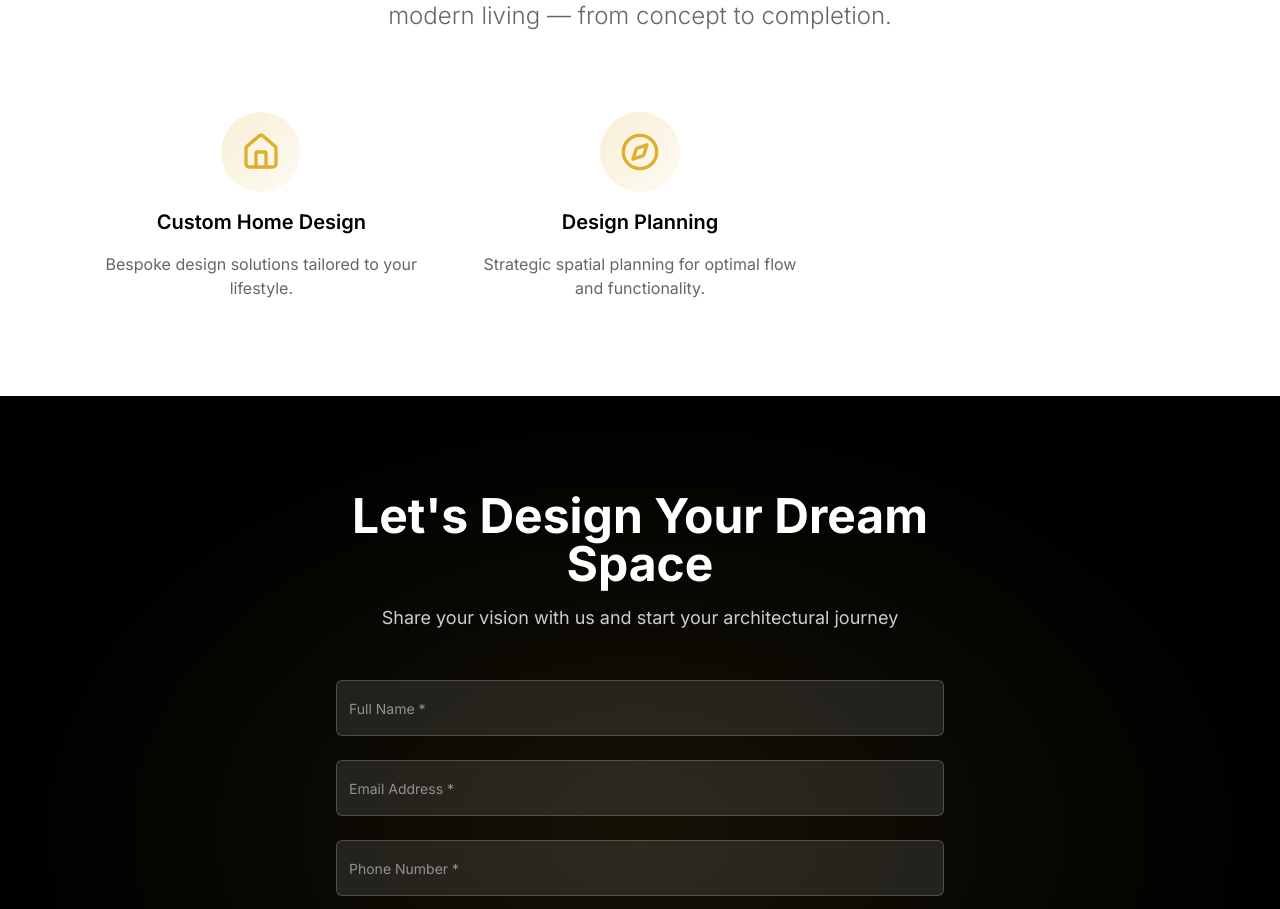
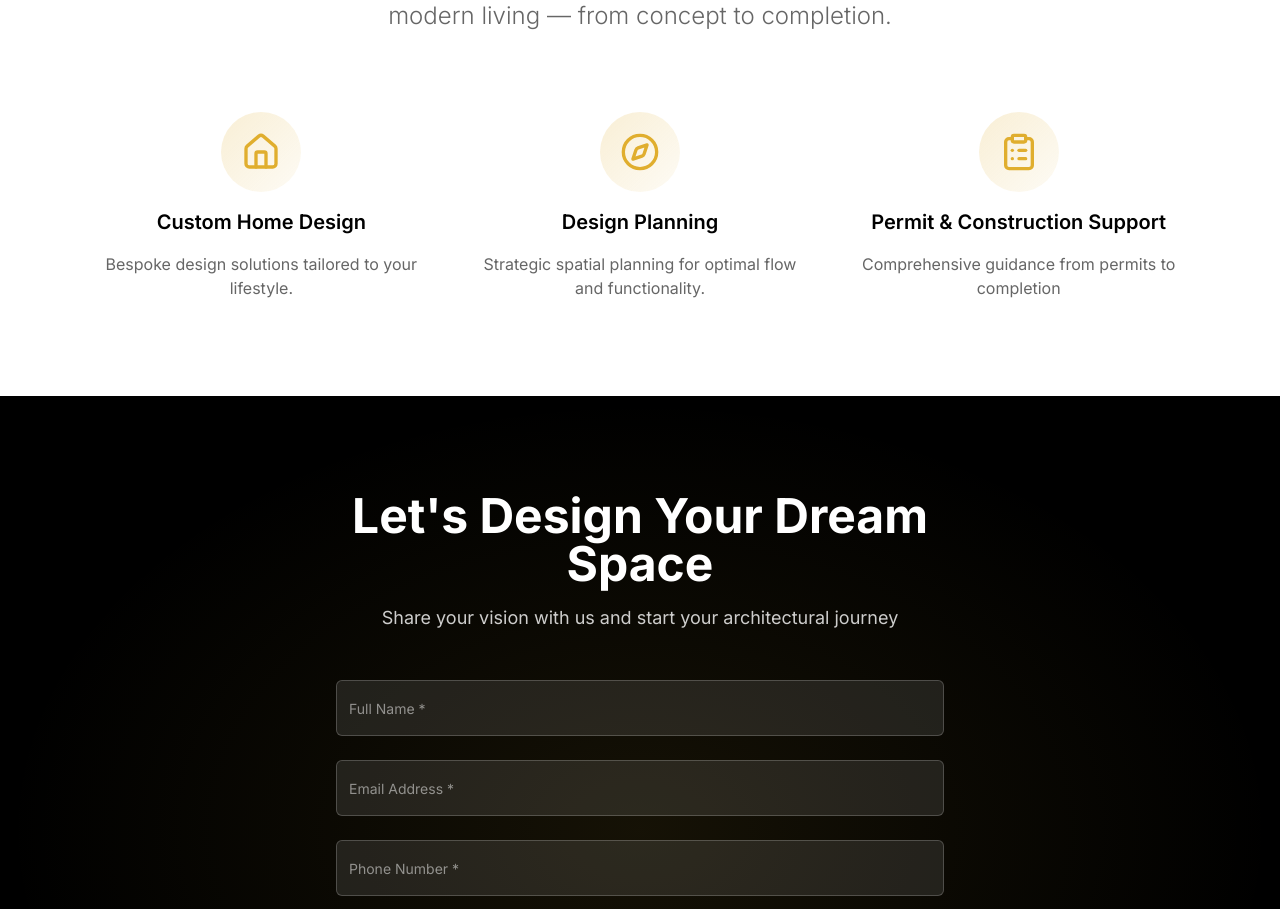
Before and after one commit to JxWayne890/arki-gold-essence, a React (Vite) app: page / in a window 1280 px wide. Shown: the part 992-1901 px from the top of the page. Built offline with nearby package versions, Linux system fonts and the light colour scheme; the HTML template or start-up script is replaced by a standard one.

Commit message:
Revert About Section changes

```diff
--- a/src/components/AboutSection.tsx
+++ b/src/components/AboutSection.tsx
@@ -8,6 +8,10 @@ const AboutSection = () => {
     icon: Compass,
     title: "Design Planning",
     description: "Strategic spatial planning for optimal flow and functionality."
+  }, {
+    icon: ClipboardList,
+    title: "Permit & Construction Support",
+    description: "Comprehensive guidance from permits to completion"
   }];
   return <section className="bg-background py-24 px-4">
       <div className="container mx-auto max-w-6xl">
```
